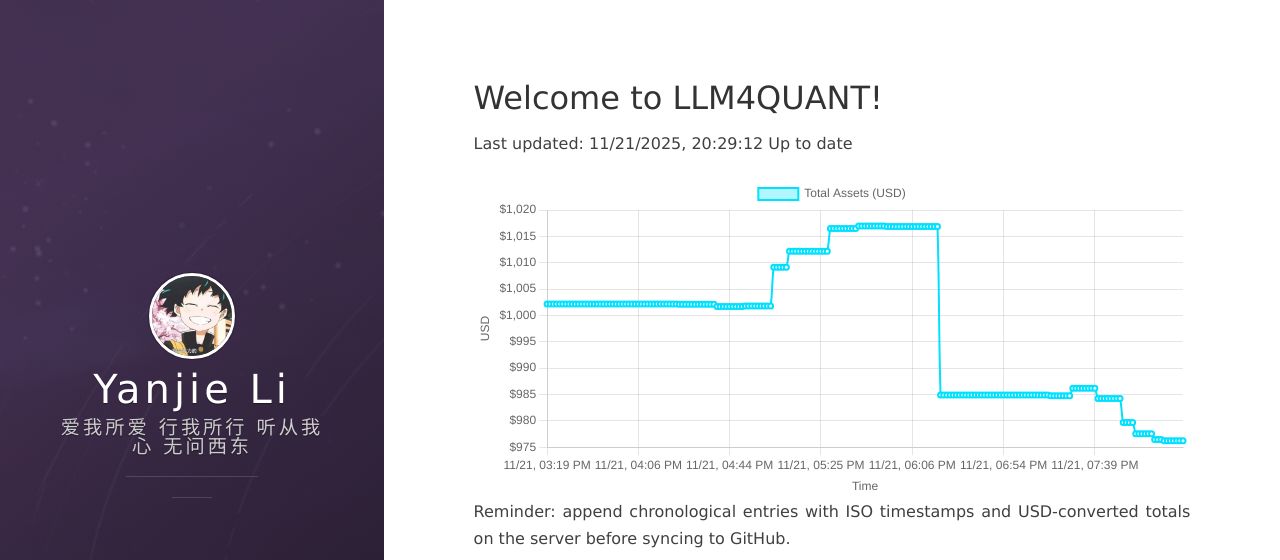
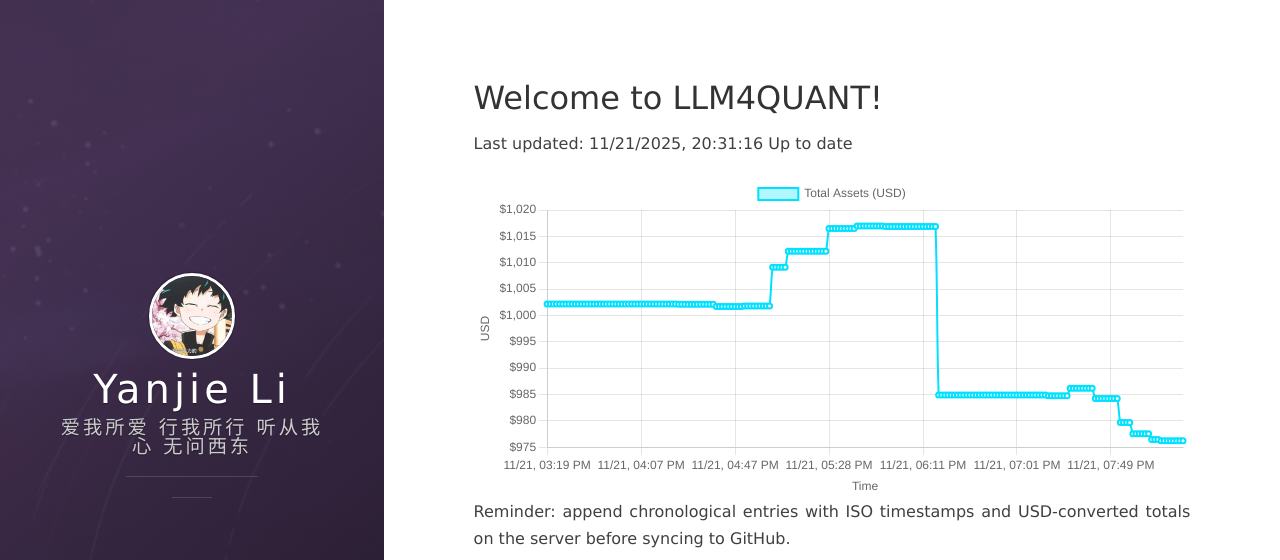
Before and after one commit to leeyegy/leeyegy.github.io, a Jekyll site: the page built from live-trading.html, in a window 1280 px wide and 1000 px high. Shown: the top 560 px of the window. Built offline with Jekyll 4.4.1, drawn with Linux system fonts in a browser that asks for light colours; nearby versions of some CDN libraries.

Commit message:
AccountMonitor: update balance history 2025-11-22T04:31:16+08:00

```diff
--- a/assets/data/binance/balance-history.json
+++ b/assets/data/binance/balance-history.json
@@ -1,5 +1,5 @@
 {
-  "generatedAt": "2025-11-22T04:29:12+08:00",
+  "generatedAt": "2025-11-22T04:31:16+08:00",
   "asset": "total_usd_value",
   "history": [
     {
@@ -813,6 +813,10 @@
     {
       "timestamp": "2025-11-22T04:29:12+08:00",
       "totalUsd": 976.21937739
+    },
+    {
+      "timestamp": "2025-11-22T04:31:16+08:00",
+      "totalUsd": 976.21937739
     }
   ]
 }
```
